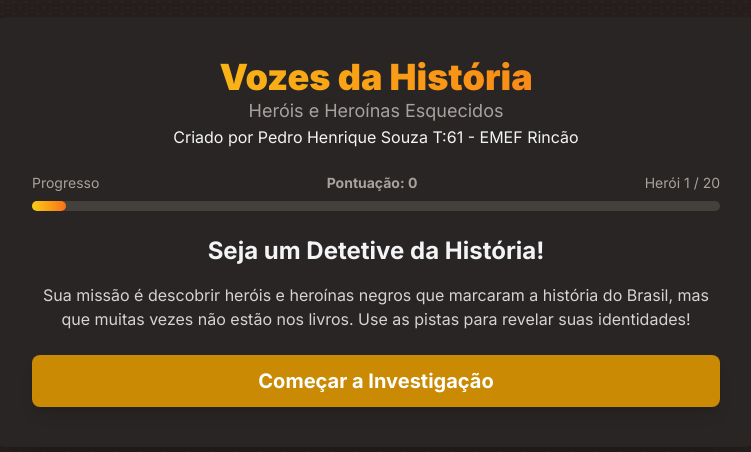
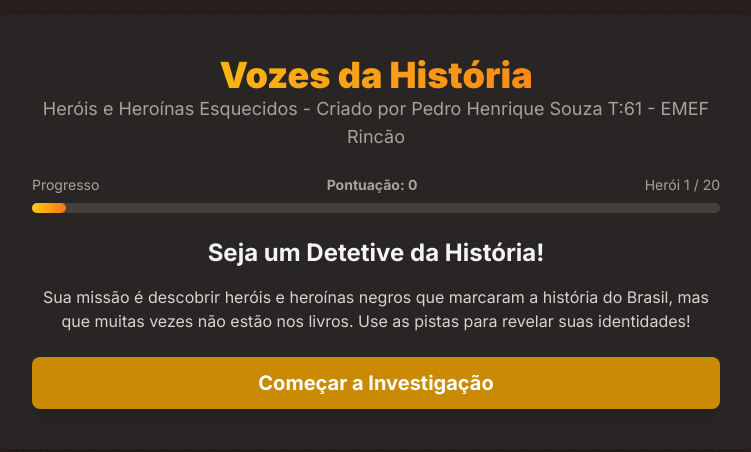
Before and after one commit to williamnoal/vozesdahistoria, a plain HTML site: page index.html in a window 1280 px wide. Shown: the part 168-620 px from the top of the page, without its empty margins (264-1015 px from the left). Drawn offline with nearby package versions, Linux system fonts and the light colour scheme.

Commit message:
Update index.html

```diff
--- a/index.html
+++ b/index.html
@@ -129,8 +129,7 @@
             <h1 class="text-3xl md:text-4xl font-black text-transparent bg-clip-text bg-gradient-to-r from-yellow-400 to-orange-500">
                 Vozes da História
             </h1>
-            <p class="text-lg text-stone-400">Heróis e Heroínas Esquecidos</p>
-	     Criado por Pedro Henrique Souza T:61 - EMEF Rincão
+            <p class="text-lg text-stone-400">Heróis e Heroínas Esquecidos - Criado por Pedro Henrique Souza T:61 - EMEF Rincão</p>
         </header>
 
         <!-- Área de Progresso -->
```
